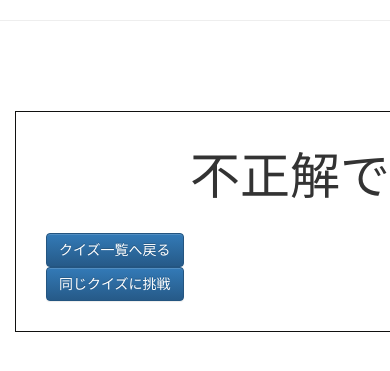
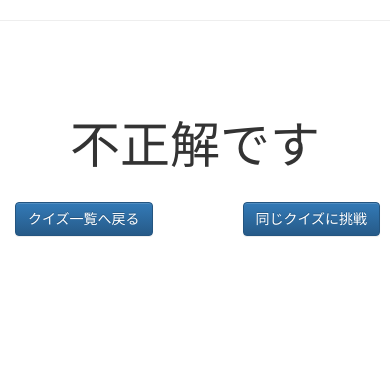
Before and after one commit to HirokiYamasaki/quiz_php, a PHP site: page /submit.php in a window 390 px wide; the page is wider, and only the part inside the window is pictured. Shown: the part 90-461 px from the top of that part. Run offline with PHP 8.4, Linux system fonts and the light colour scheme; the visitor is signed in with stand-in values (Sample User, id 1); tables that the repository leaves empty or names only in its code hold one stand-in row (values such as "Sample post").

Commit message:
[update]レスポンシブデザイン対応

```diff
--- a/question/submit.css
+++ b/question/submit.css
@@ -1,6 +1,5 @@
 .content {
-    width: 600px;
-    border: 1px solid rgb(17, 17, 16);
+    width: 500px;
     margin: 70px auto;
     padding: 30px;
 }
@@ -17,3 +16,13 @@
 .link {
     margin: 20px 0 0 0;
 }
+
+@media only screen and (max-width: 500px) {
+
+    .content{
+        width: 100%;
+        padding: 0;
+    }
+
+
+}
--- a/question/submit.php
+++ b/question/submit.php
@@ -64,10 +64,10 @@ $quiz = $quizs->fetch();
             </div>
             <div class="link">
                 <div class="row">
-                    <div class="col-sm-8">
+                    <div class="col-xs-7">
                         <button class="btn btn-primary" type="button" onclick="location.href='index.php'">クイズ一覧へ戻る</button>
                     </div>
-                    <div class="col-sm-2">
+                    <div class="col-xs-2">
                         <button class="btn btn-primary" type="button" onclick="location.href='answer.php?id=<?php print($_SESSION['session_number']); ?>'">同じクイズに挑戦</button>
                     </div>
                 </div>
```
